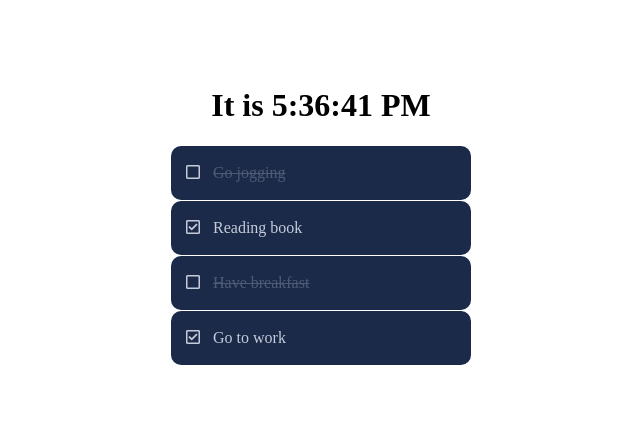
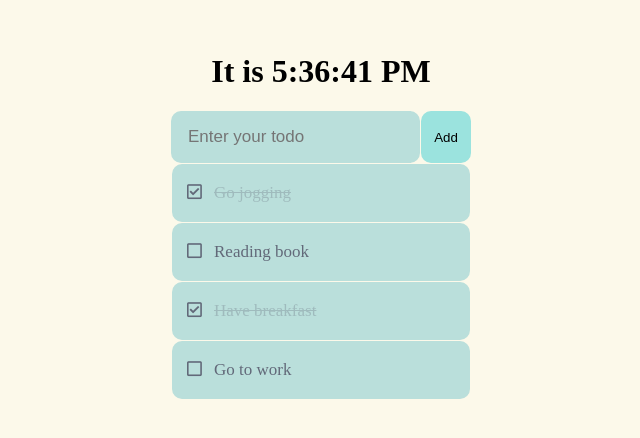
Before and after one commit to severustran/reactJS-on-the-road, a React (Create React App) app: page / in a window 1280 px wide. Shown: the part 184-622 px from the top of the page, without its empty margins (319-959 px from the left). Built offline with nearby package versions, Linux system fonts and the light colour scheme.

Commit message:
Add new-todo component

```diff
--- a/src/App.js
+++ b/src/App.js
@@ -1,5 +1,7 @@
 import React, {Component} from 'react';
 import Todos from './components/Todos';
+import NewTodo from './components/NewTodo';
+import './components/Todos.css';
 
 class App extends Component {
   constructor(){
@@ -38,6 +40,7 @@ class App extends Component {
   render() {
     return (
       <div className="container">
+        <NewTodo />
         {
           this.state.todoLists.length > 0 && this.state.todoLists.map((item, index) => (
             <Todos
--- /dev/null
+++ b/src/components/NewTodo.css
@@ -0,0 +1,39 @@
+.input-group {
+    display: flex;
+    margin-bottom: 1px;
+    flex-direction: row;
+}
+
+.input-txt {
+    flex: auto;
+    position: relative;
+    box-sizing: border-box;
+    background: #badfdb;
+    border-radius: 10px;
+    margin-right: 1px;
+}
+
+.input-group .input-txt > input {
+    outline: none;
+    background: #badfdb;
+    border: none;
+    height: 50px;
+    font-size: 17px;
+    margin-left: 15px;
+    color: #626979;
+}
+
+.input-group > button {
+    border: none;
+    height: auto;
+    width: 50px;
+    border-radius: 10px;
+    cursor: pointer;
+    transition: 200ms all;
+    outline: none;
+    background: #9be3de;
+}
+
+.input-group > button:hover {
+    background: #ffe3ed;
+}
--- /dev/null
+++ b/src/components/NewTodo.js
@@ -0,0 +1,17 @@
+import React, { Component } from 'react'
+import './NewTodo.css';
+
+class NewTodo extends Component {
+    render() {
+        return (
+            <div className="input-group">
+                <div className="input-txt">
+                    <input type="text" placeholder="Enter your todo" ref={ this.txt }></input>
+                </div>
+                <button>Add</button>
+            </div>
+        )
+    }
+}
+
+export default NewTodo;
--- a/src/components/Todos.css
+++ b/src/components/Todos.css
@@ -1,26 +1,24 @@
 @import url("https://cdnjs.cloudflare.com/ajax/libs/font-awesome/5.11.2/css/all.css");
 
+.container {
+    width: 300px;
+}
+
 .TodoItem {
-    /* font-family: Helvetica, Arial, sans-serif;
-    font-weight: 300;
-    font-size: 24px;
-    color: #4d4d4d;
-    margin: 0;
-    padding: 0;
-    box-sizing: border-box; */
     display: flex;
     justify-content: center;
     align-items: center;
-    width: 300px;
+    width: auto;
     height: auto;
-    background: #1b2a49;
+    background: #badfdb;
     border-radius: 10px;
-    color: #c5cbda;
+    color: #626979;
     box-sizing: border-box;
     padding: 2px;
     margin: 1px;
     font-family: "fontAwesome";
     position: relative;
+    font-size: 17px;
 }
 
 .TodoItem > span {
--- a/src/components/Todos.js
+++ b/src/components/Todos.js
@@ -17,7 +17,7 @@ class Todos extends Component {
             'TodoItem': true, 'TodoItem-complete': item.isCompleted
         });
 
-        let box = (item.isCompleted) ? 'fa-square' : 'fa-check-square'
+        let box = (item.isCompleted) ? 'fa-check-square' : 'fa-square'
 
         return (
             <div className={ className } >
--- a/src/index.css
+++ b/src/index.css
@@ -6,4 +6,5 @@ body {
     justify-content: center;
     align-items: center;
     height: 100vh;
+    background: #fcf9ea;
 }
```
